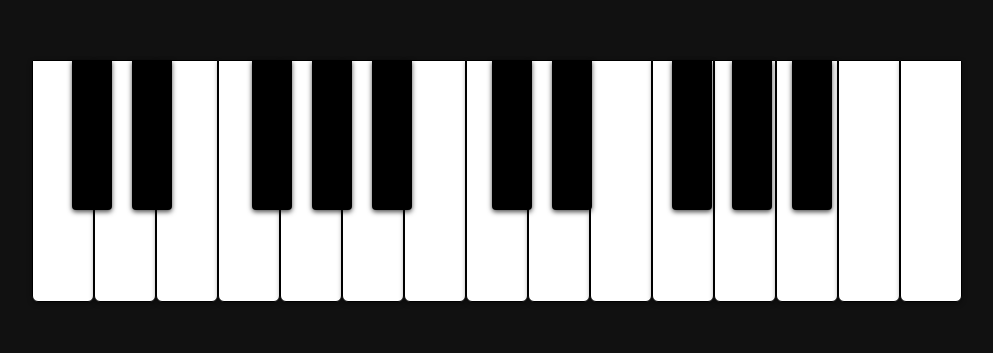
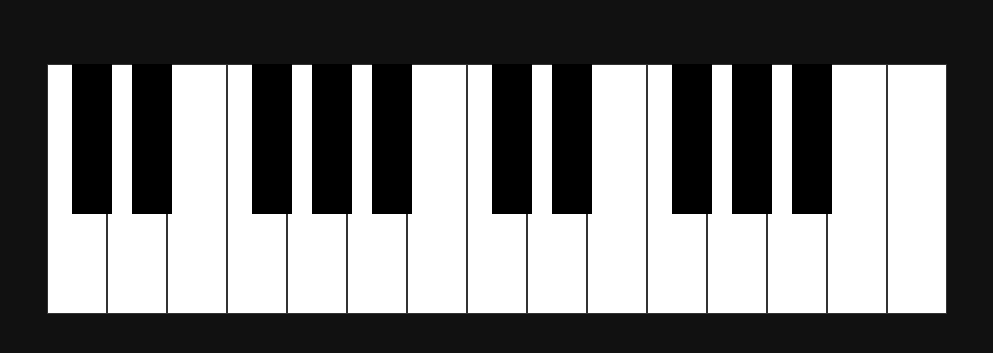
Before and after one commit to S-NR/nishmaSwara, a plain HTML site: page Day2.html in a window 1280 px wide. Shown: the part 219-572 px from the top of the page, without its empty margins (143-1136 px from the left). Drawn offline with Linux system fonts and the light colour scheme.

Commit message:
Update Day2.html

```diff
--- a/Day2.html
+++ b/Day2.html
@@ -3,7 +3,7 @@
 <head>
   <meta charset="UTF-8">
   <meta name="viewport" content="width=device-width, initial-scale=1.0">
-  <title>Piano C4–C6</title>
+  <title>Virtual Piano (C4–C6)</title>
   <style>
     body {
       display: flex;
@@ -11,29 +11,20 @@
       align-items: center;
       height: 100vh;
       background: #111;
-      margin: 0;
     }
-
     .piano {
+      position: relative;
       display: flex;
-      position: relative;
     }
-
     .white-key {
       width: 60px;
-      height: 240px;
+      height: 250px;
       background: white;
-      border: 1px solid black;
-      border-radius: 0 0 6px 6px;
-      box-shadow: 0 2px 5px rgba(0,0,0,0.4);
+      border: 1px solid #333;
+      box-sizing: border-box;
+      position: relative;
       z-index: 1;
-      position: relative;
     }
-
-    .white-key:active {
-      background: #ddd;
-    }
-
     .black-key {
       width: 40px;
       height: 150px;
@@ -41,10 +32,10 @@
       position: absolute;
       margin-left: -20px;
       z-index: 2;
-      border-radius: 0 0 4px 4px;
-      box-shadow: 0 2px 5px rgba(0,0,0,0.7);
     }
-
+    .white-key:active {
+      background: #ddd;
+    }
     .black-key:active {
       background: #444;
     }
@@ -56,87 +47,85 @@
   <script>
     const audioCtx = new (window.AudioContext || window.webkitAudioContext)();
 
-    // Frequencies (Equal Temperament) from C4 to C6
+    // Frequencies for C4 to C6
     const notes = [
-      {name:"C4", freq:261.63},
-      {name:"C#4", freq:277.18},
-      {name:"D4", freq:293.66},
-      {name:"D#4", freq:311.13},
-      {name:"E4", freq:329.63},
-      {name:"F4", freq:349.23},
-      {name:"F#4", freq:369.99},
-      {name:"G4", freq:392.00},
-      {name:"G#4", freq:415.30},
-      {name:"A4", freq:440.00},
-      {name:"A#4", freq:466.16},
-      {name:"B4", freq:493.88},
-
-      {name:"C5", freq:523.25},
-      {name:"C#5", freq:554.37},
-      {name:"D5", freq:587.33},
-      {name:"D#5", freq:622.25},
-      {name:"E5", freq:659.25},
-      {name:"F5", freq:698.46},
-      {name:"F#5", freq:739.99},
-      {name:"G5", freq:783.99},
-      {name:"G#5", freq:830.61},
-      {name:"A5", freq:880.00},
-      {name:"A#5", freq:932.33},
-      {name:"B5", freq:987.77},
-
-      {name:"C6", freq:1046.50}
+      { name: 'C4',  freq: 261.63 },
+      { name: 'C#4', freq: 277.18 },
+      { name: 'D4',  freq: 293.66 },
+      { name: 'D#4', freq: 311.13 },
+      { name: 'E4',  freq: 329.63 },
+      { name: 'F4',  freq: 349.23 },
+      { name: 'F#4', freq: 369.99 },
+      { name: 'G4',  freq: 392.00 },
+      { name: 'G#4', freq: 415.30 },
+      { name: 'A4',  freq: 440.00 },
+      { name: 'A#4', freq: 466.16 },
+      { name: 'B4',  freq: 493.88 },
+      { name: 'C5',  freq: 523.25 },
+      { name: 'C#5', freq: 554.37 },
+      { name: 'D5',  freq: 587.33 },
+      { name: 'D#5', freq: 622.25 },
+      { name: 'E5',  freq: 659.25 },
+      { name: 'F5',  freq: 698.46 },
+      { name: 'F#5', freq: 739.99 },
+      { name: 'G5',  freq: 783.99 },
+      { name: 'G#5', freq: 830.61 },
+      { name: 'A5',  freq: 880.00 },
+      { name: 'A#5', freq: 932.33 },
+      { name: 'B5',  freq: 987.77 },
+      { name: 'C6',  freq: 1046.50 }
     ];
 
-    const piano = document.getElementById("piano");
+    const piano = document.getElementById('piano');
 
-    let whiteKeyIndex = 0;
+    // Layout: which notes are white vs black
+    const whiteNotes = ['C', 'D', 'E', 'F', 'G', 'A', 'B'];
+    let whiteIndex = 0;
+
     notes.forEach((note, i) => {
-      if (note.name.includes("#")) {
-        // Black key
-        const blackKey = document.createElement("div");
-        blackKey.className = "black-key";
-        blackKey.style.left = `${whiteKeyIndex * 60}px`;
+      const isSharp = note.name.includes('#');
+      if (!isSharp) {
+        // Create white key
+        const key = document.createElement('div');
+        key.className = 'white-key';
+        key.dataset.freq = note.freq;
+        piano.appendChild(key);
 
-        blackKey.addEventListener("mousedown", () => playNote(note.freq));
-        blackKey.addEventListener("mouseup", stopNote);
-        piano.appendChild(blackKey);
-      } else {
-        // White key
-        const whiteKey = document.createElement("div");
-        whiteKey.className = "white-key";
+        // Place black key if next note is sharp
+        if (i < notes.length - 1 && notes[i+1].name.includes('#')) {
+          const blackKey = document.createElement('div');
+          blackKey.className = 'black-key';
+          blackKey.dataset.freq = notes[i+1].freq;
+          blackKey.style.left = (whiteIndex * 60 + 45) + 'px';
+          piano.appendChild(blackKey);
+        }
 
-        whiteKey.addEventListener("mousedown", () => playNote(note.freq));
-        whiteKey.addEventListener("mouseup", stopNote);
-        piano.appendChild(whiteKey);
-
-        whiteKeyIndex++;
+        whiteIndex++;
       }
     });
 
-    let oscillator;
-    function playNote(freq) {
-      stopNote(); // stop previous if any
-      oscillator = audioCtx.createOscillator();
+    // Play sound
+    function playSound(freq) {
+      const osc = audioCtx.createOscillator();
       const gainNode = audioCtx.createGain();
 
-      oscillator.type = "sine"; // smooth tone
-      oscillator.frequency.value = freq;
+      osc.type = 'sine'; // smooth tone
+      osc.frequency.value = freq;
 
-      // Slight fade-in/fade-out for smoothness
-      gainNode.gain.setValueAtTime(0, audioCtx.currentTime);
-      gainNode.gain.linearRampToValueAtTime(0.3, audioCtx.currentTime + 0.05);
+      osc.connect(gainNode);
+      gainNode.connect(audioCtx.destination);
 
-      oscillator.connect(gainNode).connect(audioCtx.destination);
-      oscillator.start();
+      gainNode.gain.setValueAtTime(0.2, audioCtx.currentTime); // soft volume
+      osc.start();
+      osc.stop(audioCtx.currentTime + 1); // play 1 sec
     }
 
-    function stopNote() {
-      if (oscillator) {
-        oscillator.stop();
-        oscillator.disconnect();
-        oscillator = null;
+    // Event listeners
+    piano.addEventListener('mousedown', e => {
+      if (e.target.dataset.freq) {
+        playSound(e.target.dataset.freq);
       }
-    }
+    });
   </script>
 </body>
 </html>
```
